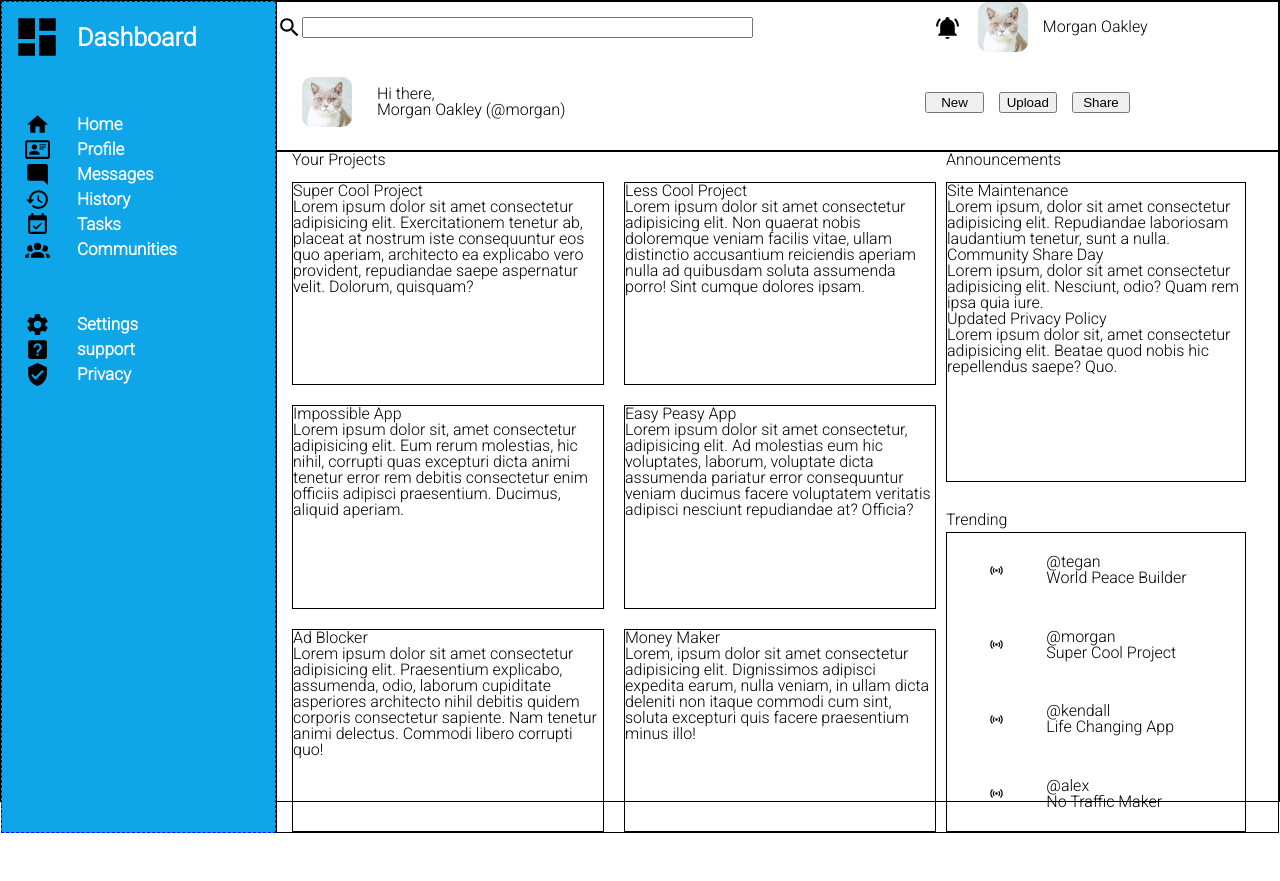
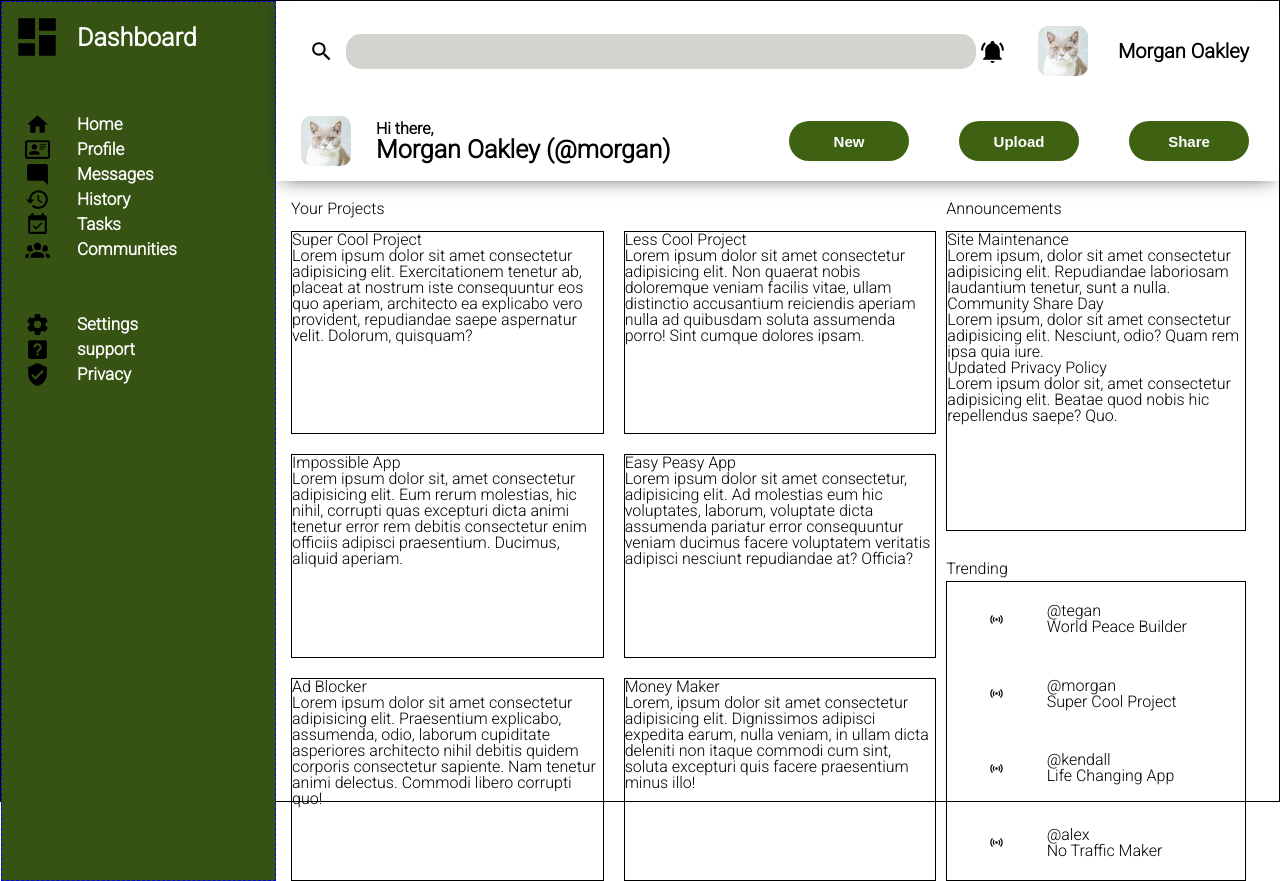
Before and after one commit to ealvara6/admin-dashboard, a plain HTML site: page index.html in a window 1280 px wide. Before the commit the page ends 833 px from the top, so only its background shows below. Drawn offline with Linux system fonts and the light colour scheme.

Commit message:
Style dashboard header

```diff
--- a/index.html
+++ b/index.html
@@ -66,7 +66,7 @@
             <div class="top-header">
                 <div class="left-side">
                     <div class="icon" id="search-icon"></div>
-                    <input type="text" name="searchbar" id="searchbar">
+                    <input type="search" name="searchbar" id="searchbar">
                 </div>
                 <div class="right-side">
                     <div class="icon" id="notif-icon"></div>
@@ -77,7 +77,7 @@
             <div class="bottom-header">
                 <div class="left-side">
                     <div class="profile-picture"></div>
-                    <div class="hello-message">Hi there, <br><h1>Morgan Oakley (@morgan)</h1></div>
+                    <div class="hello-message">Hi there, <br><span>Morgan Oakley (@morgan)</span></div>
                 </div>
                 <div class="right-side">
                     <div class="create-buttons">
--- a/styles.css
+++ b/styles.css
@@ -53,7 +53,17 @@ table {
 
 
 :root {
-    --main-bg-color: #0ea5e9
+    --50: #ecfdf5;
+    --100: #d1fae5;
+    --200: #bbf7d0;
+    --300: #86efac;
+    --400: #4ade80;
+    --500: #84cc16;
+    --600: #65a30d;
+    --700: #4d7c0f;
+    --800: #3f6212;
+    --900: #365314;
+    --950: #1a2e05;
 }
 
 body {
@@ -63,7 +73,7 @@ body {
 .container {
     display: grid;
     border: 1px black solid;
-    grid: 150px 3fr / 275px 1fr;
+    grid: 200px 3fr / 275px 1fr;
     height: 100vh;
 }
 
@@ -76,7 +86,7 @@ body {
     /* padding-right: 100px; */
     grid-column: 1;
     grid-row: 1 / 3;
-    background-color: var(--main-bg-color);
+    background-color: var(--900);
     color: white;
 }
 
@@ -150,29 +160,38 @@ body {
     background-image: url(icons/sidebar-icons/shield-check.svg);
 }
 .main-content {
-    border: 1px black solid;
     padding-left: 15px;
 }
 
 .header {
     display: grid;
     grid-template-columns: 1fr;
-    grid-template-rows: 50px 100px;
-    border: 1px black solid;
+    grid-template-rows: 100px 1fr;
+    box-shadow: 0 1px 20px -6px #222;
+    margin-bottom: 20px;
 }
 
 .top-header {
     display: grid;
-    grid-template-columns: 1fr 1fr;
+    grid-template-columns: minmax(100px, 700px) 1fr;
     grid-template-rows: 1fr;
-    gap: 50px;
 }
 
 .top-header .left-side {
-    display: flex;
+    display: grid;
+    grid-template-columns: 50px 1fr;
+    grid-template-rows: 1fr;
     align-items: center;
     grid-column: 1;
     grid-row: 1;
+    padding-left: 20px;
+}
+
+#searchbar {
+    border-radius: 15px;
+    height: 35px;
+    background-color: rgba(26, 46, 5, 0.2);
+    border: white;
 }
 
 .top-header .right-side {
@@ -182,12 +201,17 @@ body {
     grid-column: 2;
     grid-row: 1;
     align-items: center;
-    justify-items: center;
-    gap: 15px;
+    gap: 30px;
 }
 
-#searchbar {
-    flex-grow: 1;
+.top-header .right-side, .bottom-header .right-side {
+    justify-self: end;
+    padding-right: 30px;
+}
+
+.user-name {
+    font-size: 20px;
+    font-weight: bolder;
 }
 
 #search-icon {
@@ -232,6 +256,12 @@ body {
 
 .hello-message {
     align-self: center;
+    font-weight: 600;
+}
+
+.hello-message span {
+    font-weight: 900;
+    font-size: 25px;
 }
 
 .right-side{
@@ -242,7 +272,22 @@ body {
     display: grid;
     grid-template-columns: 1fr 1fr 1fr;
     grid-template-rows: 1fr;
-    gap: 15px;
+    gap: 50px;
+}
+
+.bottom-header .right-side {
+    justify-self: end;
+}
+
+button {
+    background-color: var(--800);
+    color: white;
+    width: 120px;
+    height: 40px;
+    border-radius: 30px;
+    border: white;
+    font-size: 15px;
+    font-weight: 700;
 }
 
 .main-content {
```
